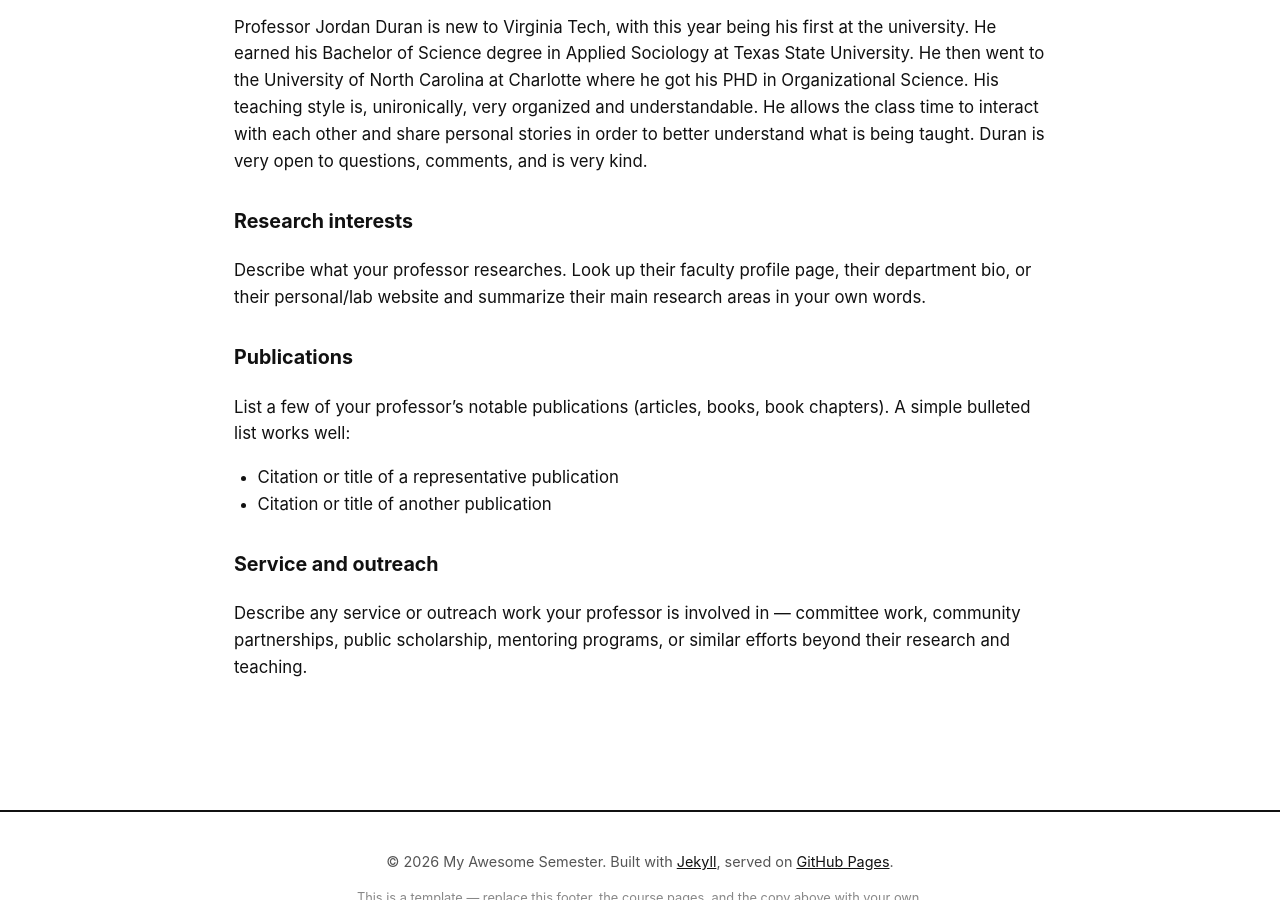
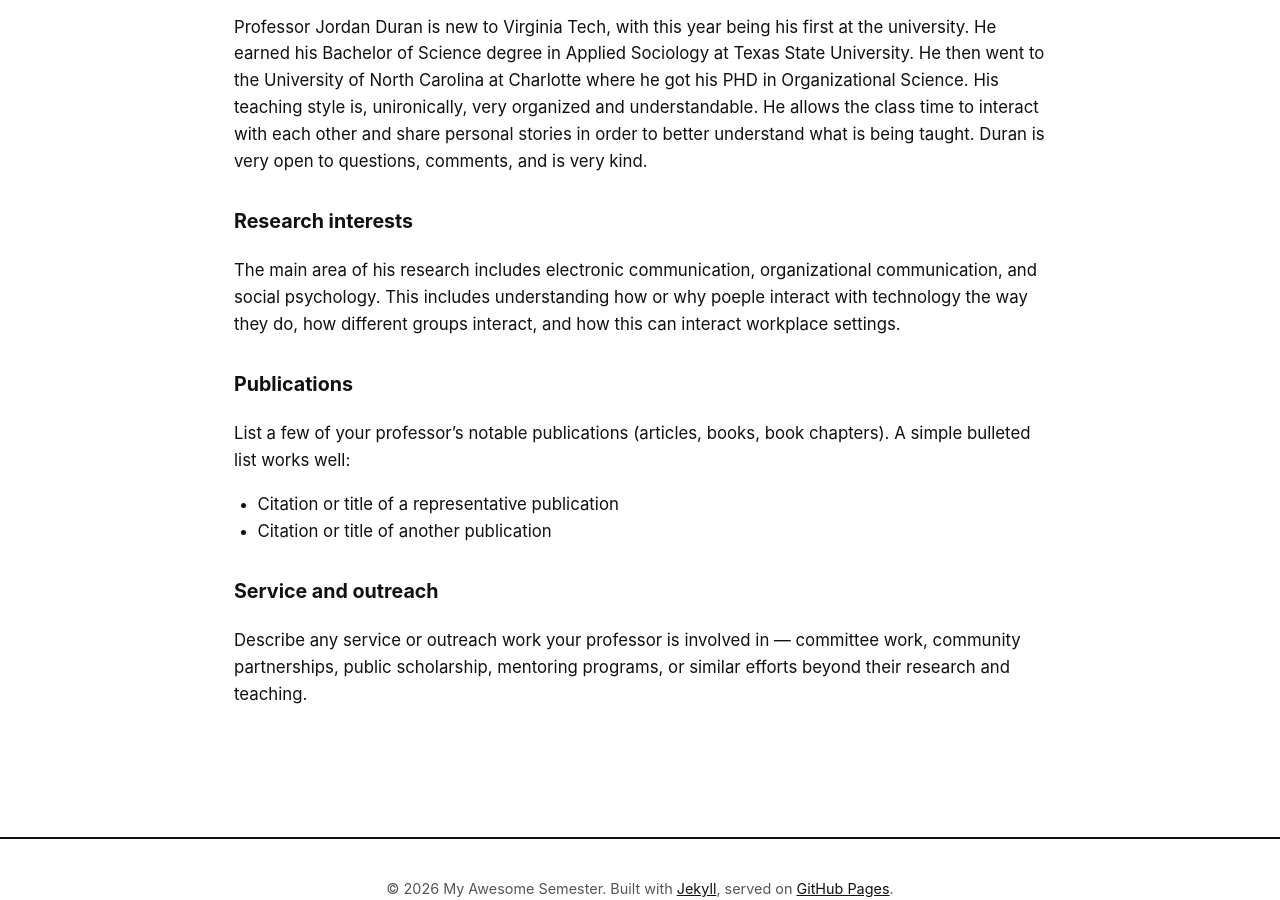
Before and after one commit to annaolszowy27/myawesomesemester, a Jekyll site: the page built from _courses/course-02.md, in a window 1280 px wide and 900 px high, scrolled down 821 px. Built offline with Jekyll 4.4.1, drawn with Linux system fonts in a browser that asks for light colours.

Commit message:
Update course-02.md

```diff
--- a/_courses/course-02.md
+++ b/_courses/course-02.md
@@ -21,9 +21,7 @@ Professor Jordan Duran is new to Virginia Tech, with this year being his first a
 
 ### Research interests
 
-Describe what your professor researches. Look up their faculty profile page, their
-department bio, or their personal/lab website and summarize their main research
-areas in your own words.
+The main area of his research includes electronic communication, organizational communication, and social psychology. This includes understanding how or why poeple interact with technology the way they do, how different groups interact, and how this can interact workplace settings.
 
 ### Publications
 
```
